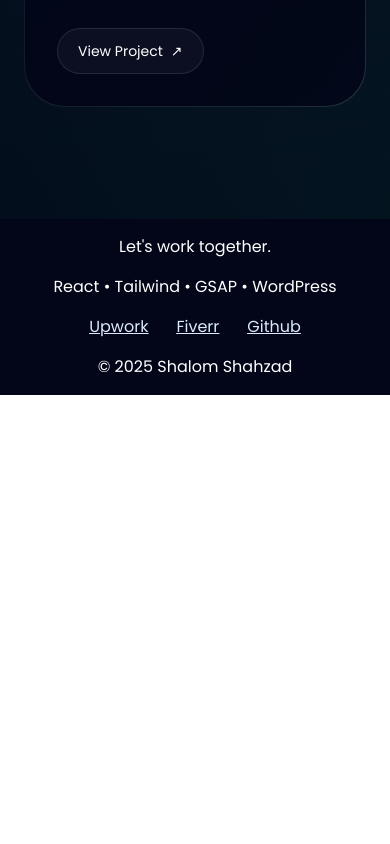
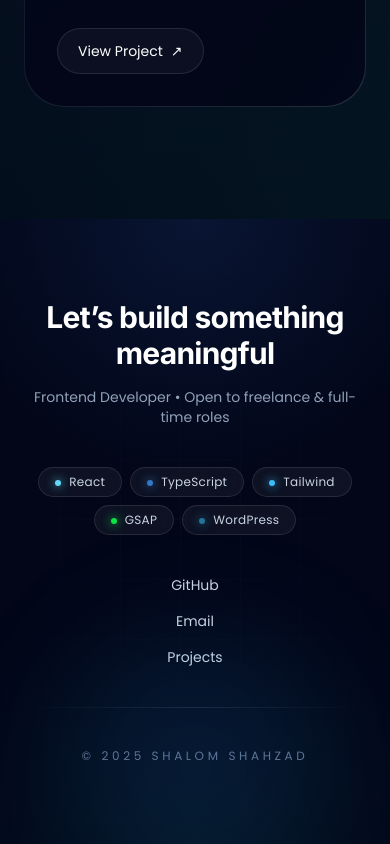
Before and after one commit to ShalomShahzad33/Shalom-Shahzad, a React (Vite) app: page / in a window 390 px wide. Shown: the part 7104-7948 px from the top of the page. Before the commit the page ends 7499 px from the top, so only its background shows below. Built offline with nearby package versions, Linux system fonts and the light colour scheme.

Commit message:
Redesigned Footer

```diff
--- a/src/components/Footer.tsx
+++ b/src/components/Footer.tsx
@@ -1,35 +1,99 @@
 const Footer = () => {
+  const stack = [
+    { label: "React", color: "#61dafb" },
+    { label: "TypeScript", color: "#3178c6" },
+    { label: "Tailwind", color: "#38bdf8" },
+    { label: "GSAP", color: "#0ae448" },
+    { label: "WordPress", color: "#21759b" },
+  ];
+
   return (
     <footer
       id="footer"
-      className="bg-slate-950 text-white p-4 flex flex-col justify-center items-center gap-4 md:gap-6 md:p-8 md:flex-row md:justify-around md:text-xl"
+      className="relative overflow-hidden bg-slate-950 px-6 py-20 text-white"
     >
-      <p>Let's work together.</p>
-      <p>React • Tailwind • GSAP • WordPress</p>
-      <p className="space-x-7 text-blue-100 underline">
-        <a
-          href="https://www.upwork.com/freelancers/~01f03c187b4fadece0"
-          target="_blank"
-          rel="noreferrer"
+      {/* Background glow */}
+      <div className="pointer-events-none absolute inset-0 bg-[radial-gradient(circle_at_top,rgba(59,130,246,0.12),transparent_40%),radial-gradient(circle_at_bottom,rgba(16,185,129,0.08),transparent_40%)]" />
+
+      {/* Grid overlay */}
+      <div className="pointer-events-none absolute inset-0 bg-[linear-gradient(rgba(148,163,184,0.03)_1px,transparent_1px),linear-gradient(90deg,rgba(148,163,184,0.03)_1px,transparent_1px)] bg-size-[60px_60px] mask-[radial-gradient(circle_at_center,black,transparent_75%)]" />
+
+      <div className="relative mx-auto flex max-w-7xl flex-col items-center gap-10 text-center">
+        {/* Heading */}
+        <div className="space-y-4">
+          <h2 className="font-['Syne',sans-serif] text-3xl font-bold tracking-tight text-white sm:text-4xl">
+            Let’s build something meaningful
+          </h2>
+
+          <p className="text-sm text-slate-400 sm:text-base">
+            Frontend Developer • Open to freelance & full-time roles
+          </p>
+        </div>
+
+        {/* Tech Pills */}
+        <div className="flex flex-wrap justify-center gap-2">
+          {stack.map(({ label, color }) => (
+            <span
+              key={label}
+              className="group relative overflow-hidden rounded-full border border-white/10 bg-white/5 px-4 py-1.5 text-xs tracking-wide text-slate-300 backdrop-blur-md transition hover:border-white/20"
             >
-          Upwork
-        </a>
-        <a
-          href="https://www.fiverr.com/s/5rZLpmE"
-          target="_blank"
-          rel="noreferrer"
-        >
-          Fiverr
-        </a>
+              {/* Glow hover */}
+              <span
+                className="absolute inset-0 opacity-0 blur-xl transition duration-300 group-hover:opacity-20"
+                style={{ backgroundColor: color }}
+              />
+
+              {/* Dot */}
+              <span
+                className="mr-2 inline-block h-1.5 w-1.5 rounded-full"
+                style={{
+                  backgroundColor: color,
+                  boxShadow: `0 0 10px ${color}`,
+                }}
+              />
+
+              <span className="relative z-10">{label}</span>
+            </span>
+          ))}
+        </div>
+
+        {/* Links */}
+        <div className="flex flex-col items-center gap-4 sm:flex-row sm:gap-10">
           <a
             href="https://github.com/ShalomShahzad33"
             target="_blank"
             rel="noreferrer"
+            className="text-sm text-slate-300 transition hover:text-white"
           >
-          Github
+            GitHub
           </a>
+
+          <a
+            href="mailto:shalomshahzad450@gmail.com"
+            className="text-sm text-slate-300 transition hover:text-white"
+          >
+            Email
+          </a>
+
+          <a
+            href="#projects-section"
+            className="text-sm text-slate-300 transition hover:text-white"
+          >
+            Projects
+          </a>
+        </div>
+
+        {/* Divider */}
+        <div className="h-px w-full max-w-2xl bg-linear-to-r from-transparent via-white/10 to-transparent" />
+
+        {/* Bottom text */}
+        <p className="text-xs tracking-[0.3em] text-slate-500 uppercase">
+          © {new Date().getFullYear()} Shalom Shahzad
         </p>
-      <p>© 2025 Shalom Shahzad</p>
+
+        {/* Ambient glow */}
+        <div className="pointer-events-none absolute -bottom-32 h-64 w-64 rounded-full bg-blue-500/10 blur-3xl" />
+      </div>
     </footer>
   );
 };
```
Lines whose indentation alone changed are shown as unchanged.
